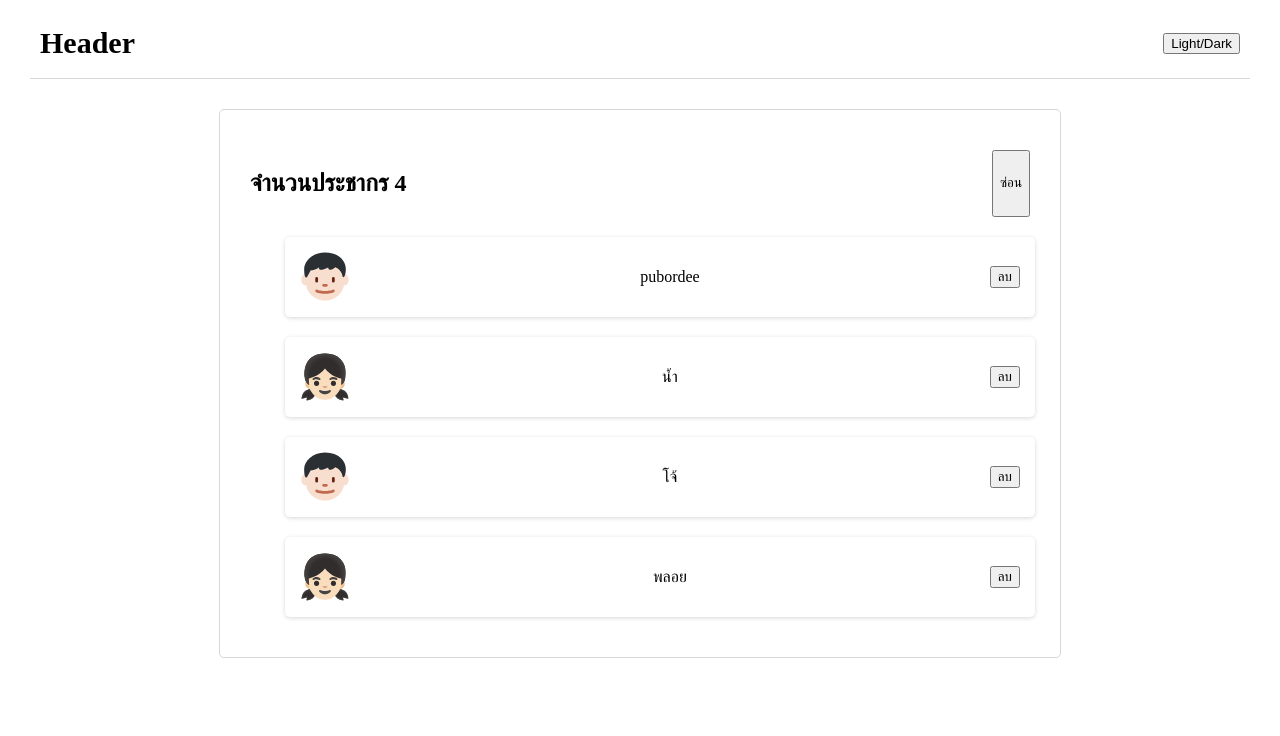
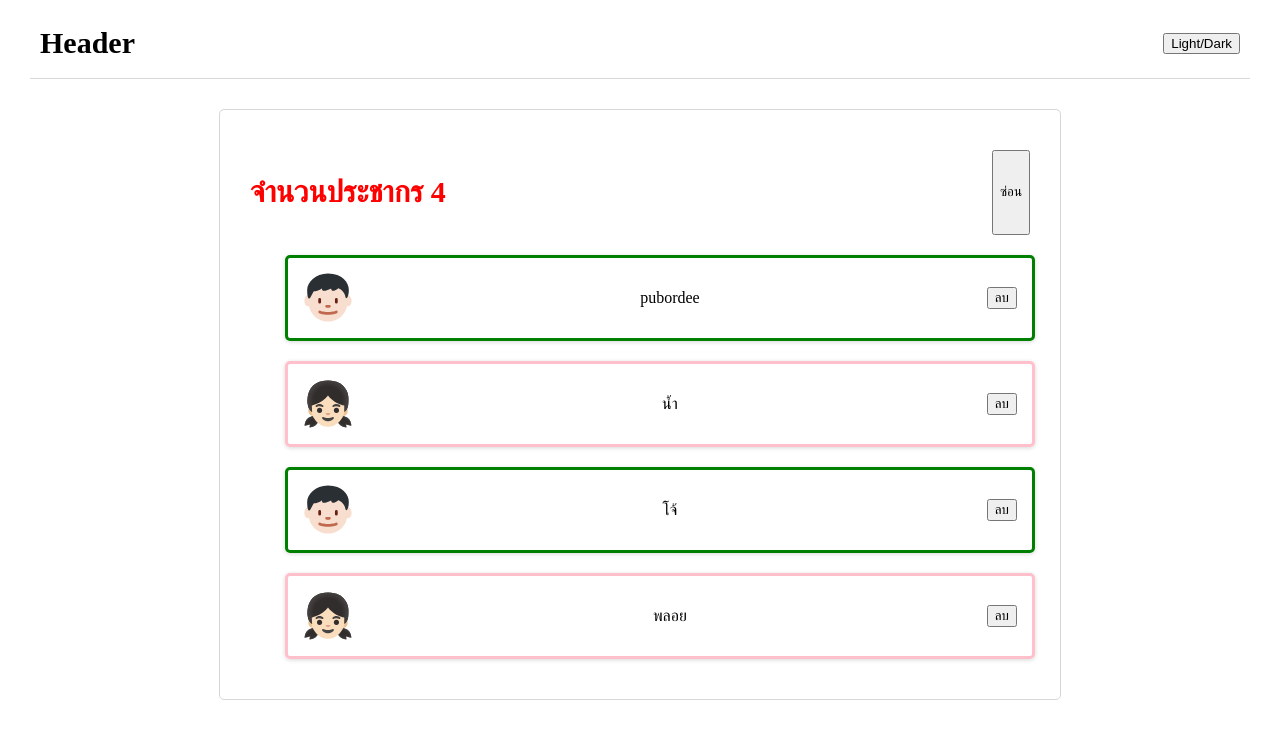
Before and after one commit to ropubordee/react-basic, a React (Vite) app: page / in a window 1280 px wide. Shown: the top 736 px of the page. Built offline with nearby package versions, Linux system fonts and the light colour scheme.

Commit message:
lnline & Dynamic Style

```diff
--- a/src/Components/PersonList.jsx
+++ b/src/Components/PersonList.jsx
@@ -9,17 +9,23 @@ const PersonList = () => {
     { id: 3, name: "โจ้", gender: "ชาย" },
     { id: 4, name: "พลอย", gender: "หญิง" },
   ]);
+
+  const myStyle = {
+    color: "red",
+    fontSize: "30px",
+  };
+
   const [show, setShow] = useState(true);
   return (
     <div className="container">
       <div className="header">
-        <h2>จำนวนประชากร {data.length}</h2>
+        <h2 style={myStyle}>จำนวนประชากร {data.length}</h2>
         <button onClick={() => setShow(!show)}>{show ? "ซ่อน" : "แสดง"}</button>
       </div>
       <ul>
         {show &&
           data.map((item, index) => (
-            <li key={index}>
+            <li key={index} style={{borderStyle :'solid',borderColor : item.gender =='ชาย' ? 'green' : 'pink'}}>
               <img
                 src={item.gender == "ชาย" ? boy : girl}
                 alt="imageicon"
```
